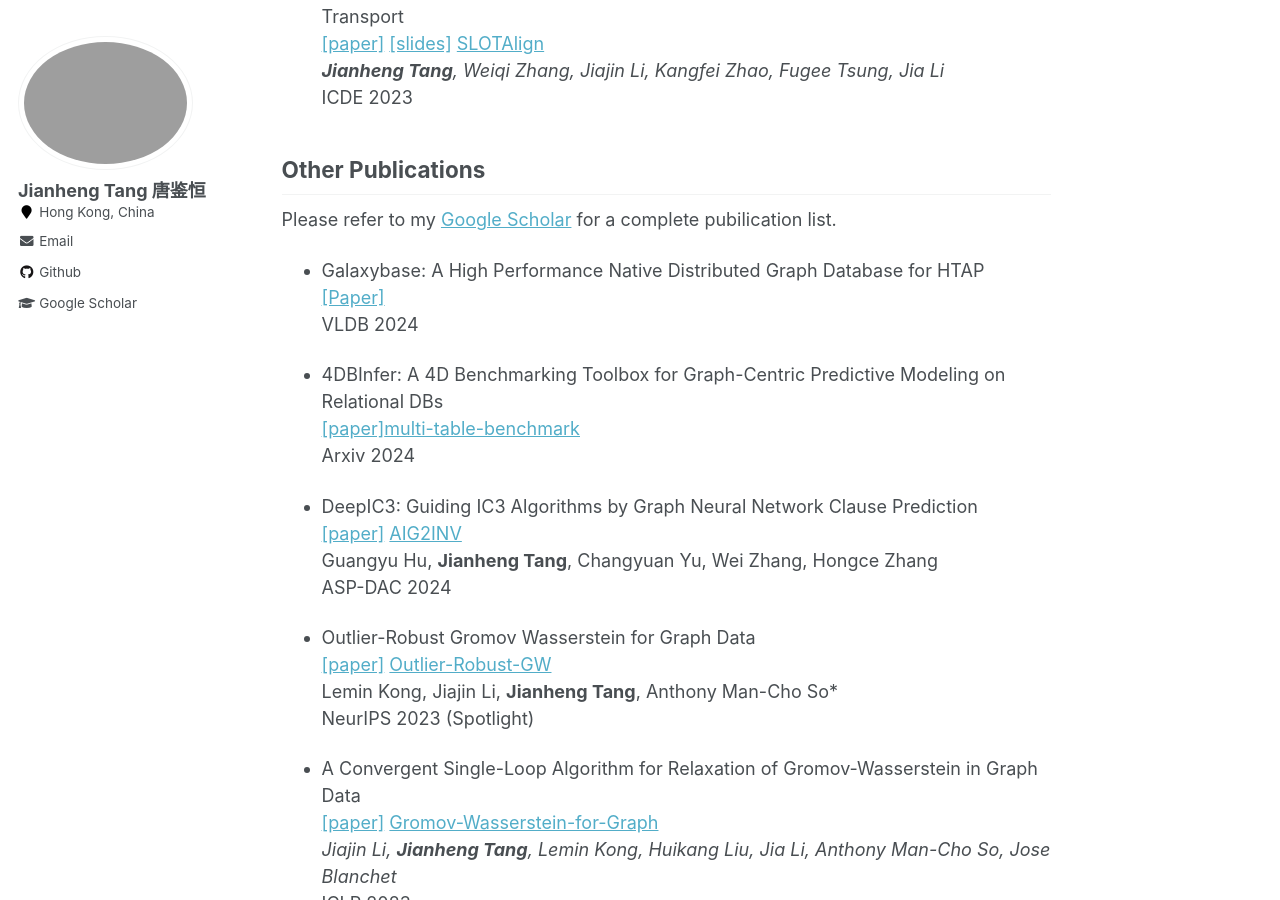
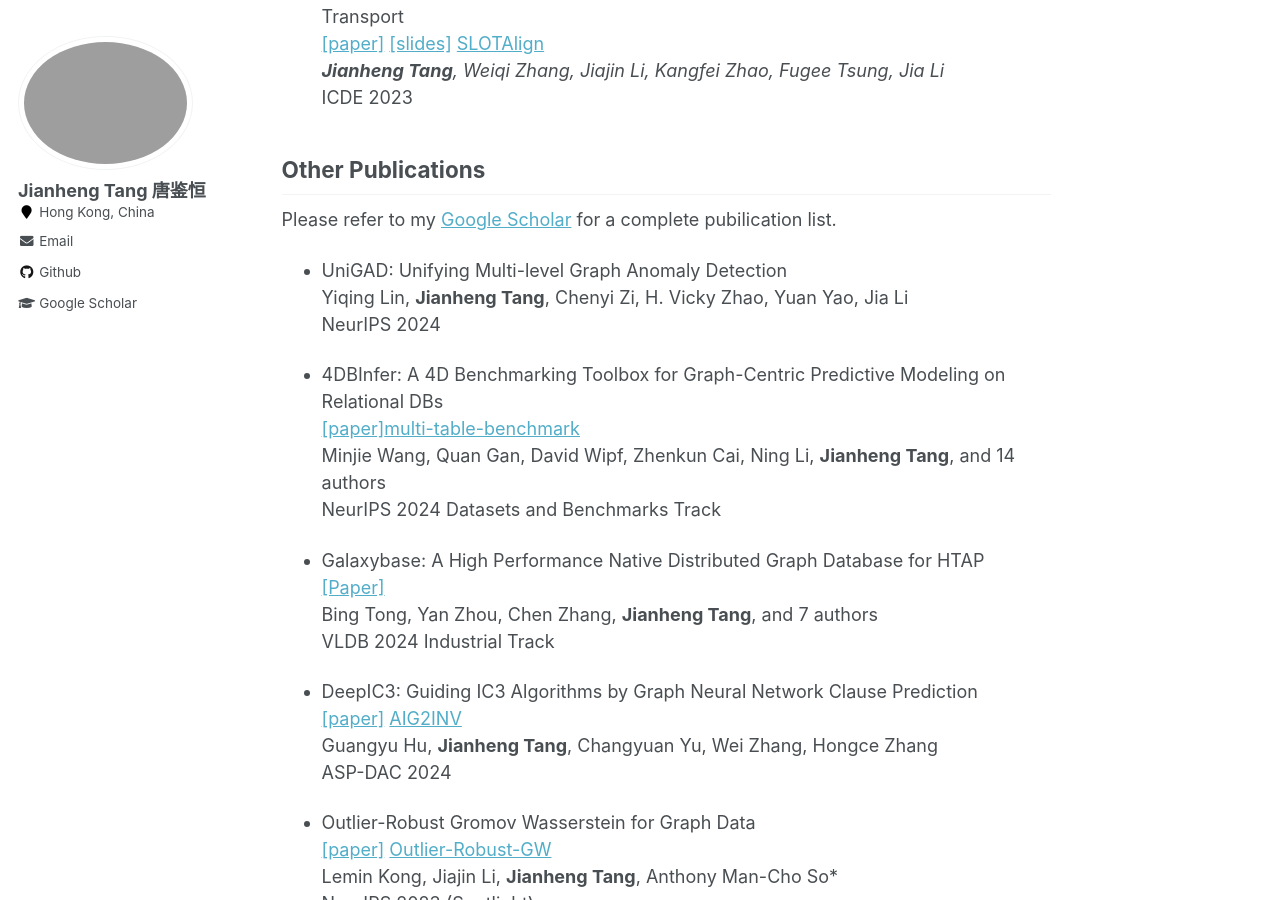
Before and after one commit to squareRoot3/squareRoot3.github.io, a Jekyll site: the page built from _pages/about.md, in a window 1280 px wide and 900 px high, scrolled down 1946 px. Built offline with Jekyll 4.4.1, drawn with Linux system fonts in a browser that asks for light colours.

Commit message:
Update about.md

```diff
--- a/_pages/about.md
+++ b/_pages/about.md
@@ -93,13 +93,19 @@ ICDE 2023
 Please refer to my [Google Scholar](https://scholar.google.com/citations?user=w4kWvXEAAAAJ&hl=zh-CN&oi=ao) for a complete pubilication list.
 
 
-- Galaxybase: A High Performance Native Distributed Graph Database for HTAP <br>
-[[Paper]](https://vldb.org/pvldb/volumes/17/paper/Galaxybase%3A%20A%20High%20Performance%20Native%20Distributed%20Graph%20Database%20for%20HTAP)
-VLDB 2024
+- UniGAD: Unifying Multi-level Graph Anomaly Detection<br>
+Yiqing Lin, **Jianheng Tang**, Chenyi Zi, H. Vicky Zhao, Yuan Yao, Jia Li <br>
+NeurIPS 2024
 
 - 4DBInfer: A 4D Benchmarking Toolbox for Graph-Centric Predictive Modeling on Relational DBs <br>
 [[paper]](https://arxiv.org/abs/2404.18209)<a class="github-button" href="https://github.com/awslabs/multi-table-benchmark" data-show-count="true" aria-label="Star buttons/github-buttons on GitHub">multi-table-benchmark</a><br>
-Arxiv 2024
+Minjie Wang, Quan Gan, David Wipf, Zhenkun Cai, Ning Li, **Jianheng Tang**, and 14 authors<br>
+NeurIPS 2024 Datasets and Benchmarks Track
+
+- Galaxybase: A High Performance Native Distributed Graph Database for HTAP <br>
+[[Paper]](https://vldb.org/pvldb/volumes/17/paper/Galaxybase%3A%20A%20High%20Performance%20Native%20Distributed%20Graph%20Database%20for%20HTAP)<br>
+Bing Tong, Yan Zhou, Chen Zhang, **Jianheng Tang**, and 7 authors<br>
+VLDB 2024 Industrial Track
 
 - DeepIC3: Guiding IC3 Algorithms by Graph Neural Network Clause Prediction <br>
 [[paper]](https://ieeexplore.ieee.org/abstract/document/10473807/) <a class="github-button" href="https://github.com/Gy-Hu/AIG2INV" data-show-count="true" aria-label="Star buttons/github-buttons on GitHub">AIG2INV</a><br>
```
